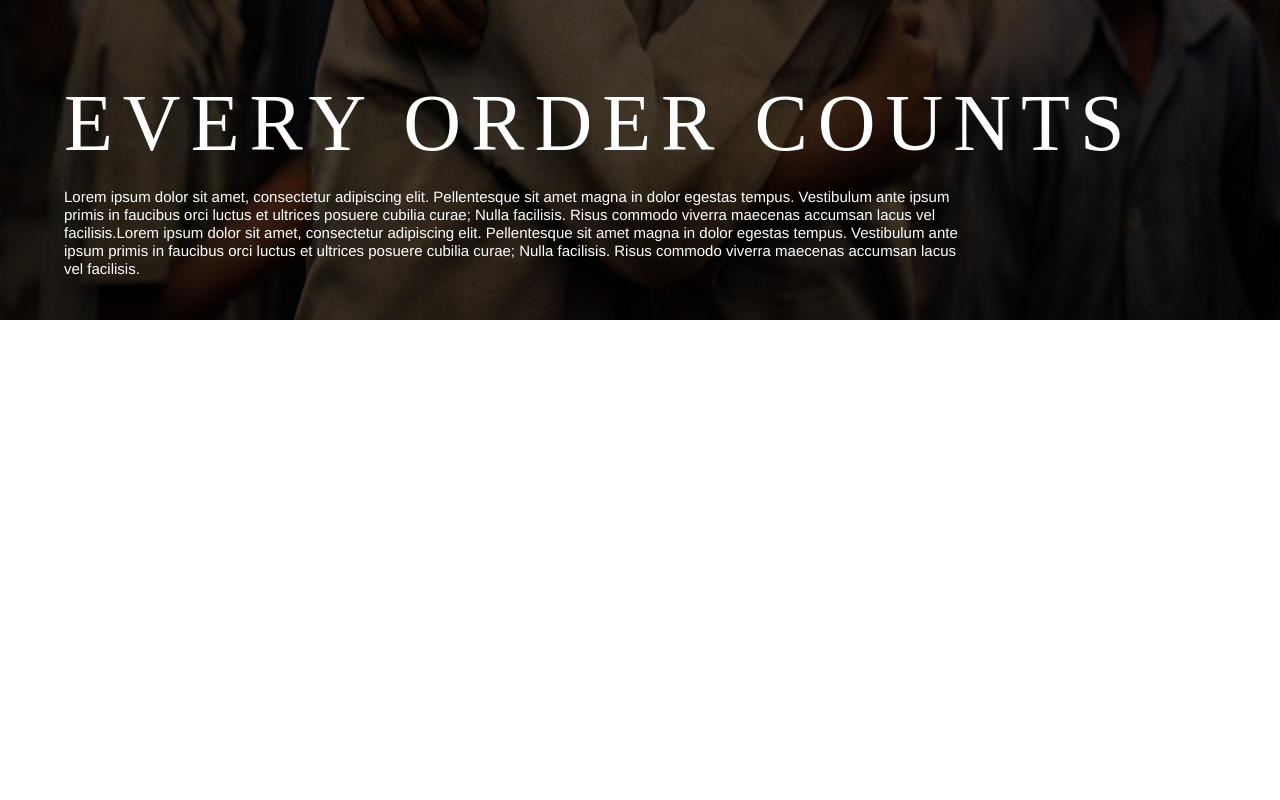
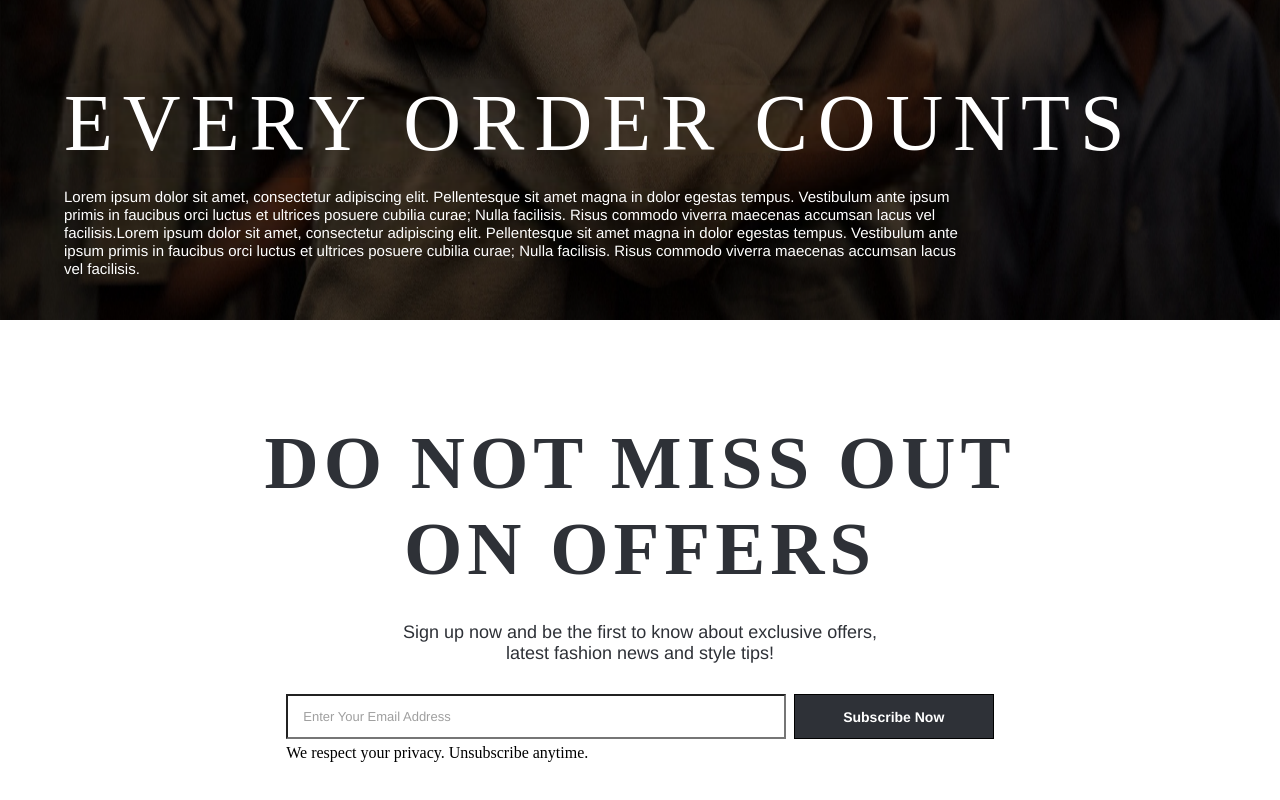
Before and after one commit to Pruthviraj-03/clone, a React (Create React App) app: page / in a window 1280 px wide. Shown: the part 7504-8304 px from the top of the page. Before the commit the page ends 7924 px from the top, so only its background shows below. Built offline with nearby package versions, Linux system fonts and the light colour scheme.

Commit message:
offers done.

```diff
--- a/src/App.jsx
+++ b/src/App.jsx
@@ -6,6 +6,7 @@ import Arrivals from "./Pages/Arrivals";
 import Sellers from "./Pages/Sellers";
 import Trial from "./Pages/Trial";
 import OrderCount from "./Pages/OrderCount";
+import Offers from "./Pages/Offers";
 
 const App = () => {
   return (
@@ -17,6 +18,7 @@ const App = () => {
       <Sellers />
       <Trial />
       <OrderCount />
+      <Offers />
     </>
   );
 };
--- a/src/Components/Button.jsx
+++ b/src/Components/Button.jsx
@@ -1,9 +1,9 @@
 import React from "react";
 
-const Button = ({ text, color, backgroundColor }) => {
+const Button = ({ text, color, backgroundColor, textTransform }) => {
   return (
     <div className="button" style={{ backgroundColor }}>
-      <span className="button-text" style={{ color }}>
+      <span className="button-text" style={{ color, textTransform }}>
         {text || "Explore More"}
       </span>
     </div>
--- /dev/null
+++ b/src/Pages/Offers.jsx
@@ -0,0 +1,28 @@
+import React from "react";
+import Button from "../Components/Button";
+
+const Offers = () => {
+  return (
+    <div className="offers">
+      <div className="offers-title">
+        <span className="offers-title1">do not miss out</span>
+        <span className="offers-title2">on offers</span>
+      </div>
+      <div className="offers-para">
+        <p className="offers-para1">
+          Sign up now and be the first to know about exclusive offers,
+        </p>
+        <p className="offers-para2">latest fashion news and style tips!</p>
+      </div>
+      <div className="subscribe-now">
+        <div className="subscibe-container">
+          <input type="text" placeholder="Enter Your Email Address"></input>
+          <Button text="subscribe now" textTransform="capitalize" />
+        </div>
+        <span>We respect your privacy. Unsubscribe anytime.</span>
+      </div>
+    </div>
+  );
+};
+
+export default Offers;
--- a/src/index.css
+++ b/src/index.css
@@ -141,6 +141,10 @@
   font-weight: 500;
   font-family: "Helvetica", sans-serif;
   color: var(--main-color);
+}
+
+.header-one input:focus {
+  outline: none;
 }
 
 .header-two {
@@ -459,3 +463,73 @@
   width: 70%;
 }
 /* orderCount end */
+
+/* offers start */
+.offers {
+  width: 100%;
+  height: auto;
+  display: flex;
+  align-items: center;
+  justify-content: center;
+  flex-direction: column;
+  gap: 30px;
+  margin: 100px 0;
+  background-color: var(--dark-white);
+}
+
+.offers-title,
+.offers-para {
+  display: flex;
+  align-items: center;
+  justify-content: center;
+  flex-direction: column;
+}
+
+.offers-title1,
+.offers-title2 {
+  font-size: 75px;
+  font-weight: 600;
+  font-family: "Roboto Slab", serif;
+  color: var(--main-color);
+  text-transform: uppercase;
+  letter-spacing: 5px;
+}
+
+.offers-para1,
+.offers-para2 {
+  font-size: 18px;
+  font-weight: 500;
+  font-family: "Helvetica", sans-serif;
+  color: var(--main-color);
+}
+
+.subscribe-now {
+  display: flex;
+  flex-direction: column;
+  gap: 5px;
+}
+
+.subscibe-container {
+  display: flex;
+  flex-direction: row;
+  gap: 7.5px;
+}
+
+.subscibe-container input {
+  height: 45px;
+  width: 500px;
+  padding-left: 15px;
+  background-color: transparent;
+}
+
+.subscibe-container input::placeholder {
+  font-size: 13px;
+  font-weight: 500;
+  font-family: "Helvetica", sans-serif;
+  color: var(--dark-grey);
+}
+
+.subscibe-container input:focus {
+  outline: none;
+}
+/* offers end */
```
